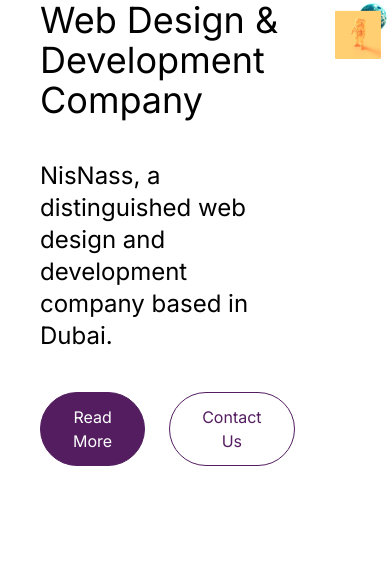
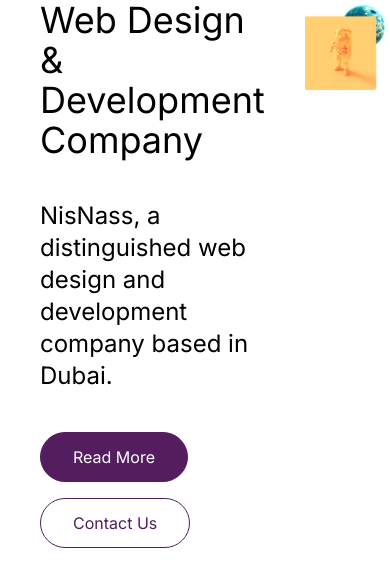
Before and after one commit to IrfanG-cloud/nisnass, a Next.js app: page /components/layout/header/hero in a window 390 px wide. Shown: the top 586 px of the page. Built offline with nearby package versions, Linux system fonts and the light colour scheme.

Commit message:
correction

```diff
--- a/src/app/components/layout/content/sectionsix/page.tsx
+++ b/src/app/components/layout/content/sectionsix/page.tsx
@@ -10,21 +10,21 @@
         </h1>
         <div className="md:flex">
                 <div className="mb-8 mx-4 basis-1/3 bg-white p-10 rounded-2xl">
-                    <h2 className="text-4xl font-bold">Conversion rate</h2>
+                    <h2 className="text-2xl md:text-4xl font-bold">Conversion rate</h2>
                     <p className="py-10">
                     What would a 10% increase in your conversion rate mean to your bottom line? Focusing on the conversion rate at all levels will increase your margins and give you significant effects on the bottom line.
                     </p>
                     <Image src="relevans.svg" width={150} height={150} alt="" className="m-auto" />
                 </div>
                 <div className="mb-8 mx-4 basis-1/3 bg-blue-200 p-10 rounded-2xl">
-                    <h2 className="text-4xl font-bold">Purchase trip</h2>
+                    <h2 className="text-2xl md:text-4xl font-bold">Purchase trip</h2>
                     <p className="py-10">
                     Today, customers make their entire buying journey online and there is great potential to influence potential buyers early in their buying journey. With well-thought-out design that is adapted to your target group and by using the latest conversion strategies, you can reach new heights in your e-commerce journey.
                     </p>
                     <Image src="kopresa-3.svg" width={250} height={250} alt="" />
                 </div>
                 <div className="mb-8 mx-4 basis-1/3 bg-yellow-200 p-10 rounded-2xl">
-                    <h2 className="text-4xl font-bold">Data Decides</h2>
+                    <h2 className="text-2xl md:text-4xl font-bold">Data Decides</h2>
                     <p className="py-10">
                     Today there is no need for guesswork, the data shows what you do well and what you can improve. With the right insights, we can create webshops that get it right from the start and shorten the journey to a profitable investment. With our ongoing improvement work, we ensure that you are always at the forefront of conversion and results.
                     </p>
--- a/src/app/components/layout/content/sectionthree/page.tsx
+++ b/src/app/components/layout/content/sectionthree/page.tsx
@@ -10,20 +10,20 @@
         </h1>
         <div className="md:flex">
                 <div className="mb-8 mx-4 basis-1/3 bg-white p-10 rounded-2xl">
-                    <h2 className="text-4xl font-bold">Relevance</h2>
+                    <h2 className="text-2xl md:text-4xl font-bold">Relevance</h2>
                     <p className="py-10">
                     Today you are only a google away. But how do you convince your visitors that you are the solution they are looking for? Visual relevance is a must to make the visits stay.
                     </p>
                     <Image src="relevans.svg" width={150} height={150} alt="" className="m-auto" />
                 </div>
                 <div className="mb-8 mx-4 basis-1/3 bg-blue-200 p-10 rounded-2xl">
-                    <h2 className="text-4xl font-bold">Focus</h2>
+                    <h2 className="text-2xl md:text-4xl font-bold">Focus</h2>
                     <p className="py-10">
                     It may sound harsh but your prospective customers don not have time to read, they do not care who you are or why you have the philosophies you have. They just want to know how you can influence their business and solve their problems. </p>
                     <Image src="kund.svg" width={250} height={250} alt="" />
                 </div>
                 <div className="mb-8 mx-4 basis-1/3 bg-yellow-200 p-10 rounded-2xl">
-                    <h2 className="text-4xl font-bold">Right Guide</h2>
+                    <h2 className="text-2xl md:text-4xl font-bold">Right Guide</h2>
                     <p className="py-10">
                     Why have they ended up on your side? What problems do they have and what are they trying to solve? With the right buying journey, where all the content on your page exists solely to help your visitors achieve their goals, you have reached a first step towards a better converting website.                    </p>
                     <Image src="guida-ratt.svg" width={300} height={300} alt="" />
--- a/src/app/components/layout/header/hero/page.tsx
+++ b/src/app/components/layout/header/hero/page.tsx
@@ -11,14 +11,14 @@
             <p className="text-2xl md:text-4xl py-10">
             NisNass, a distinguished web design and development company based in Dubai.
             </p>
-            <div className="flex">
+            <div className="md:flex">
                 <div>
                     <button className="bg-[#531D60] text-white py-3 px-8 border border-[#531D60] hover:border-transparent rounded-full ">
                         <Link href='/'> Read More</Link>
                     </button>
                 </div>
-                <div>
-                <button className="bg-transparent hover:bg-[#531D60] py-3 px-8 text-[#531D60] hover:text-white border border-[#531D60] hover:border-transparent rounded-full ml-6">
+                <div className="mt-4 md:mt-0">
+                <button className="bg-transparent hover:bg-[#531D60] py-3 px-8 text-[#531D60] hover:text-white border border-[#531D60] hover:border-transparent rounded-full md:ml-6">
                     <Link href='/'> Contact Us</Link>
                 </button>
                 </div>
```
